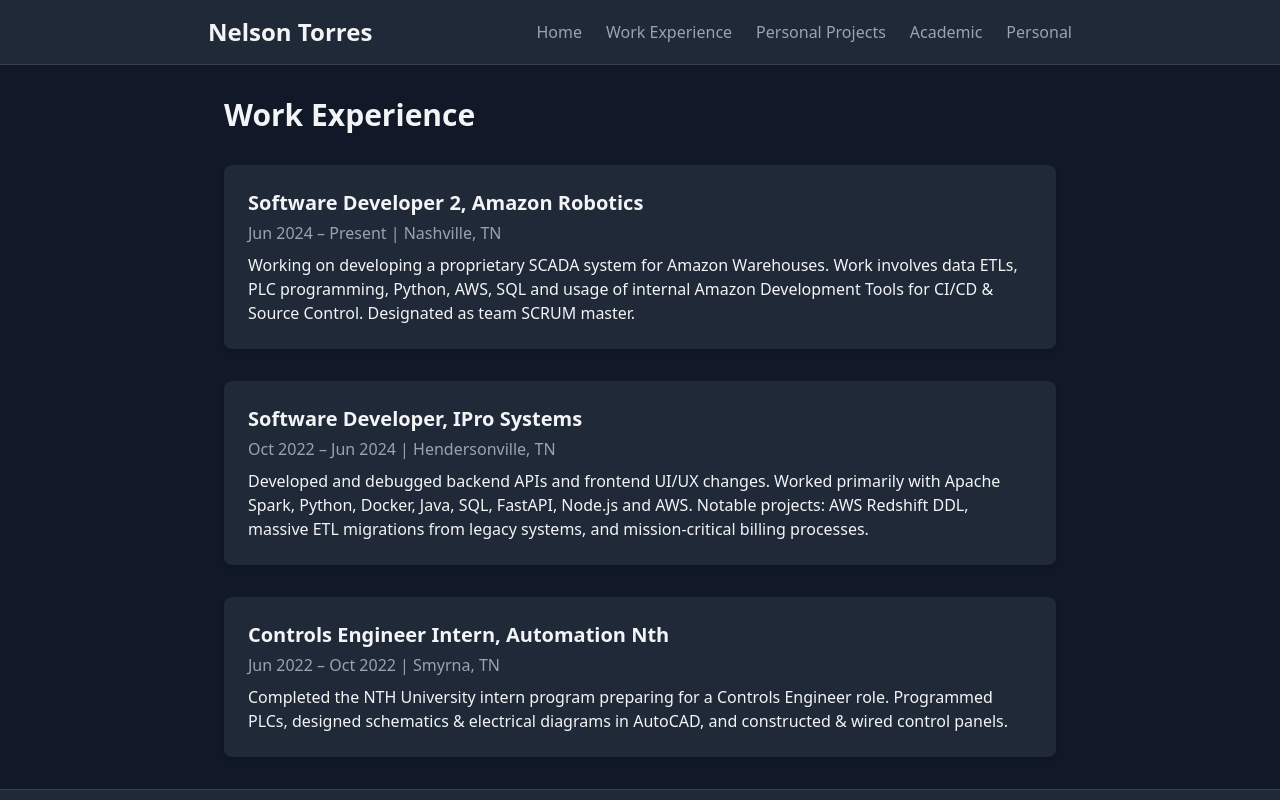
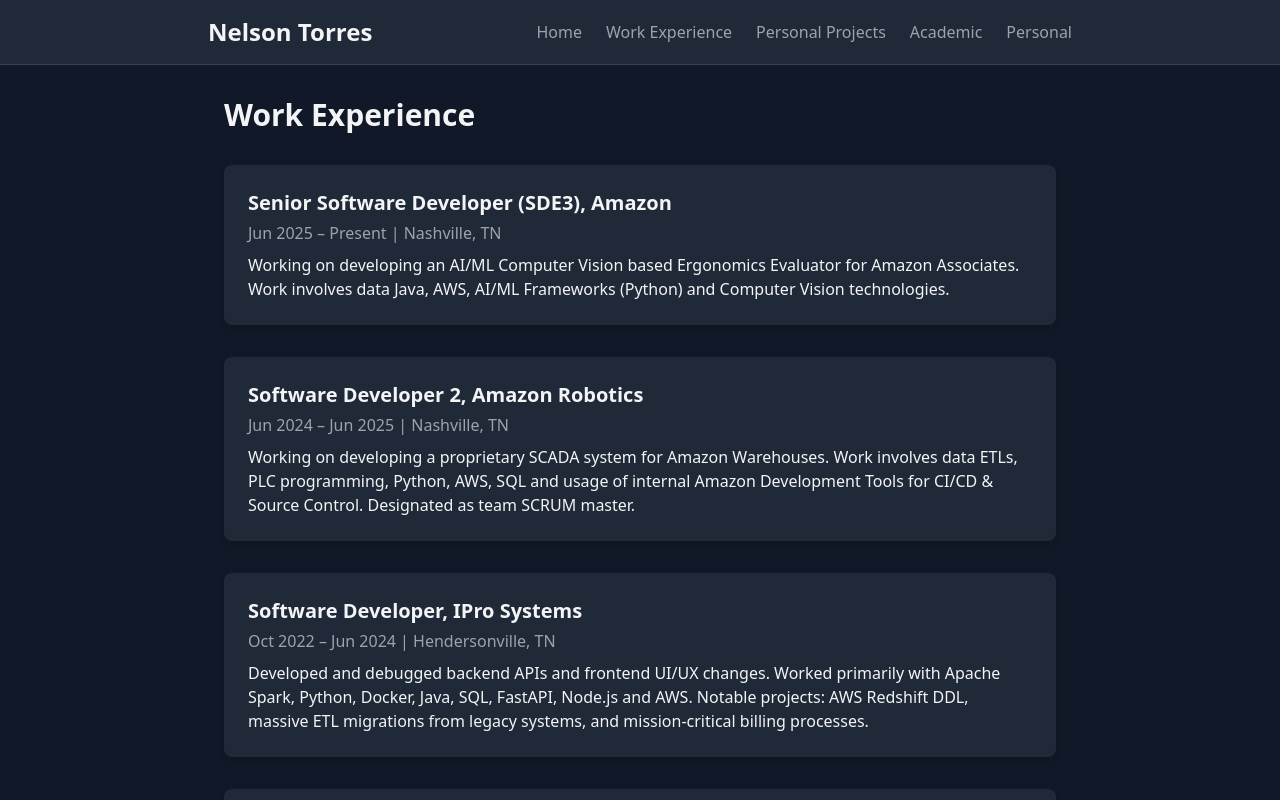
Before and after one commit to Nelsontorresjr330/nelsontorresjr330.github.io, a React (Create React App) app: page /work in a window 1280 px wide. Shown: the top 800 px of the page. Built offline with nearby package versions, Linux system fonts and the light colour scheme.

Commit message:
Updated Resume & New Work / Academic Experiences

```diff
--- a/src/pages/AcademicPage.jsx
+++ b/src/pages/AcademicPage.jsx
@@ -4,6 +4,17 @@
   return (
     <div className="p-8 max-w-4xl mx-auto space-y-8">
       <h2 className="text-3xl font-bold">Academic Background</h2>
+
+        <div className="bg-gray-800 rounded-lg p-6 shadow-md">
+        <h3 className="text-xl font-semibold">PhD in Computational and Data Sciences</h3>
+        <p className="text-gray-400 mt-1">Middle Tennessee State University</p>
+        <p className="mt-2">
+          <strong>Notable Coursework:</strong> Advanced Concepts in Computational Science, Research Seminar in Computational Science
+        </p>
+        <p className="mt-2">
+          <strong>Anticipated Field of Research:</strong> Artificial Intelligence, Machine Learning
+        </p>
+      </div>
 
       <div className="bg-gray-800 rounded-lg p-6 shadow-md">
         <h3 className="text-xl font-semibold">M.S. in Computer Science</h3>
--- a/src/pages/HomePage.jsx
+++ b/src/pages/HomePage.jsx
@@ -5,7 +5,8 @@
   return (
     <div className="p-8 text-center">
       <h2 className="text-4xl font-bold mb-4">
-        Motivated Full-Stack Developer currently working as an SDE2 with Amazon Robotics
+        Motivated Software Developer currently working as an SDE3 with Amazon <br />
+        & Pursueing my PhD in Computational Science at MTSU.
       </h2>
 
       <Link to="/projects">
@@ -29,7 +30,7 @@
           to="/work"
           className="bg-gray-800 rounded-lg p-6 text-center shadow-md hover:bg-gray-700 transition"
         >
-          <p className="text-4xl font-bold">React · Python · AWS</p>
+          <p className="text-4xl font-bold">Java · Python · AWS</p>
           <p className="text-xl text-gray-400 mt-2">Top Technologies</p>
         </Link>
 
--- a/src/pages/WorkExperiencePage.jsx
+++ b/src/pages/WorkExperiencePage.jsx
@@ -5,9 +5,18 @@
     <div className="p-8 max-w-4xl mx-auto space-y-8">
       <h2 className="text-3xl font-bold">Work Experience</h2>
 
+        <div className="bg-gray-800 rounded-lg p-6 shadow-md">
+        <h3 className="text-xl font-semibold">Senior Software Developer (SDE3), Amazon</h3>
+        <p className="text-gray-400 mt-1">Jun 2025 – Present | Nashville, TN</p>
+        <p className="mt-2">
+          Working on developing an AI/ML Computer Vision based Ergonomics Evaluator for Amazon Associates.
+          Work involves data Java, AWS, AI/ML Frameworks (Python) and Computer Vision technologies.
+        </p>
+      </div>
+
       <div className="bg-gray-800 rounded-lg p-6 shadow-md">
         <h3 className="text-xl font-semibold">Software Developer 2, Amazon Robotics</h3>
-        <p className="text-gray-400 mt-1">Jun 2024 – Present | Nashville, TN</p>
+        <p className="text-gray-400 mt-1">Jun 2024 – Jun 2025 | Nashville, TN</p>
         <p className="mt-2">
           Working on developing a proprietary SCADA system for Amazon Warehouses.
           Work involves data ETLs, PLC programming, Python, AWS, SQL and usage of internal Amazon Development Tools for CI/CD & Source Control.
```
Also changed, not shown: 1 other file (tests, documents, lock files or other folders).
